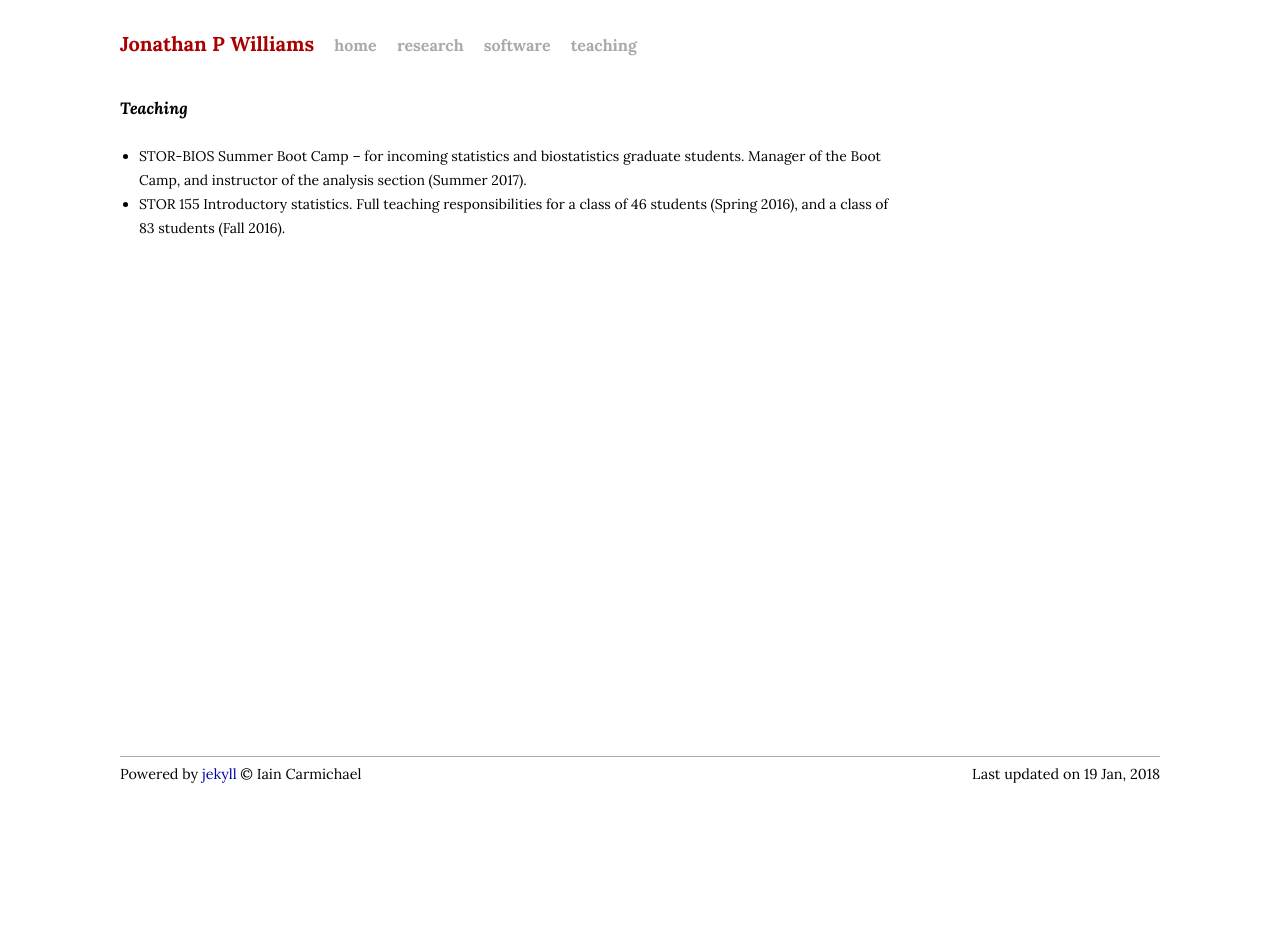
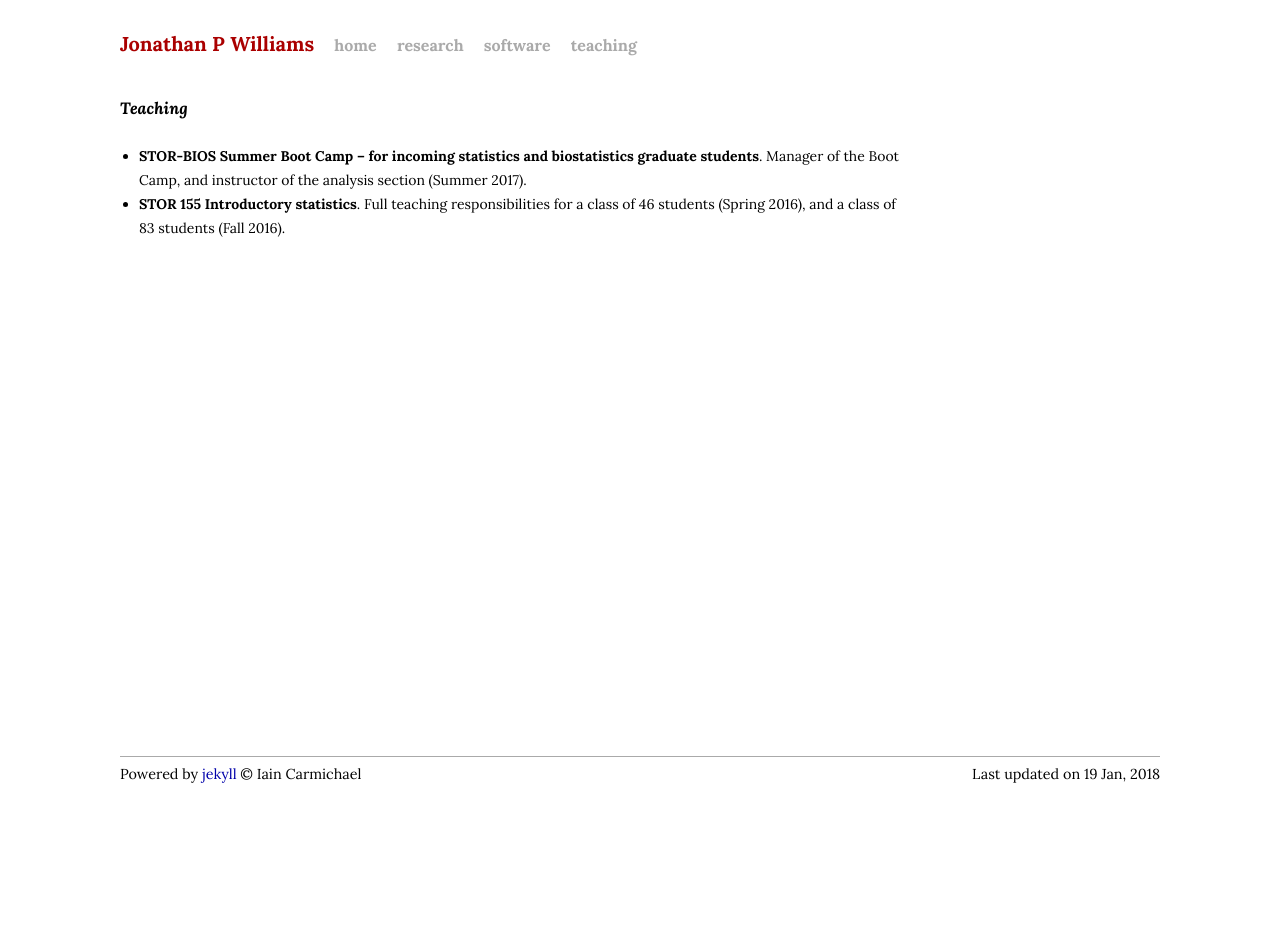
Before and after one commit to jonathanpw/jonathanpw.github.io, a Jekyll site: the page built from teaching.html, in a window 1280 px wide. Built offline with Jekyll 4.4.1, drawn with Linux system fonts in a browser that asks for light colours.

Commit message:
initialChanges

```diff
--- a/teaching.html
+++ b/teaching.html
@@ -7,9 +7,9 @@
 <ul>
   <br>
 
-  <li> STOR-BIOS Summer Boot Camp – for incoming statistics and biostatistics graduate students.  Manager of the Boot Camp, and instructor of the analysis section (Summer 2017).
+  <li> <b>STOR-BIOS Summer Boot Camp – for incoming statistics and biostatistics graduate students</b>.  Manager of the Boot Camp, and instructor of the analysis section (Summer 2017).
 
-  <li> STOR 155 Introductory statistics.  Full teaching responsibilities for a class of 46 students (Spring 2016), and a class of 83 students (Fall 2016).
+  <li> <b>STOR 155 Introductory statistics</b>.  Full teaching responsibilities for a class of 46 students (Spring 2016), and a class of 83 students (Fall 2016).
 
   <br>
 
```
